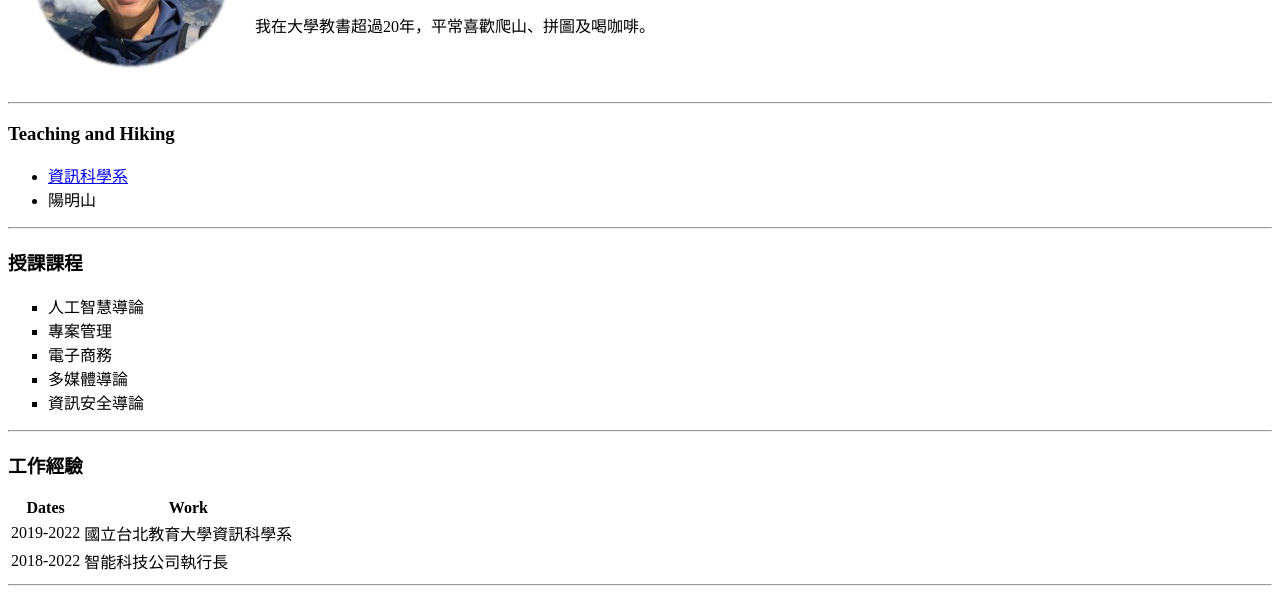
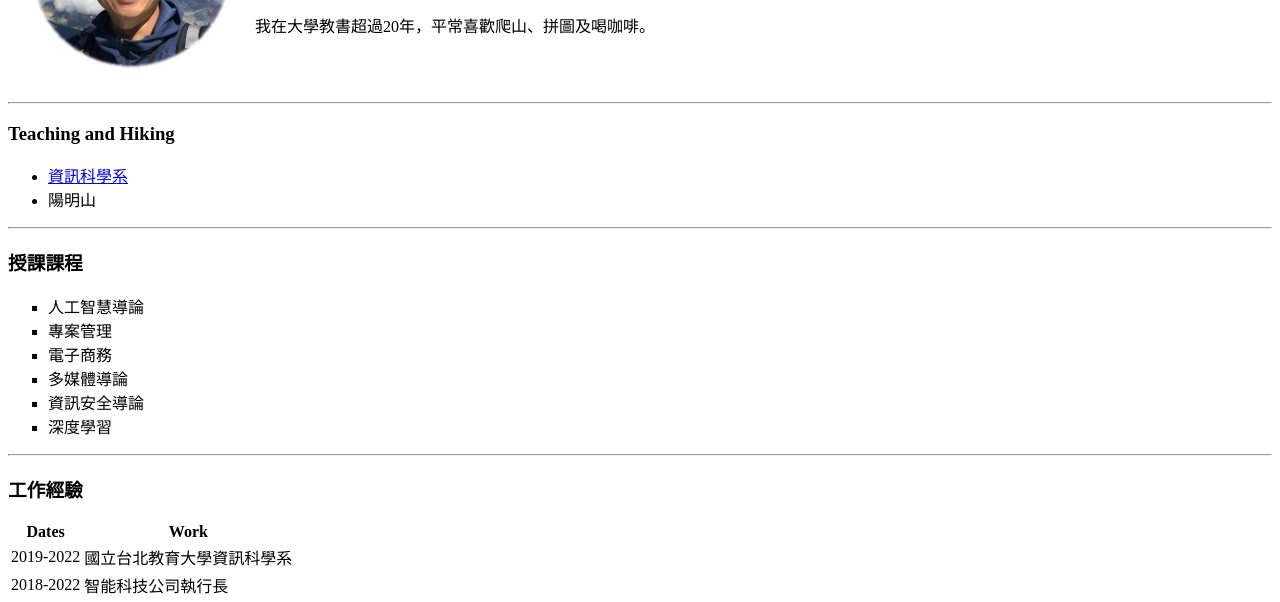
Before and after one commit to KC4T/CV_HTML, a plain HTML site: page index.html in a window 1280 px wide. Shown: the part 164-766 px from the top of the page. Drawn offline with Linux system fonts and the light colour scheme.

Commit message:
Update index.html

```diff
--- a/index.html
+++ b/index.html
@@ -29,6 +29,7 @@
         <li>電子商務</li>
         <li>多媒體導論</li>
         <li>資訊安全導論</li>
+        <li>深度學習</li>
     </ul>
     <hr>
     <h3>工作經驗</h3>
```
